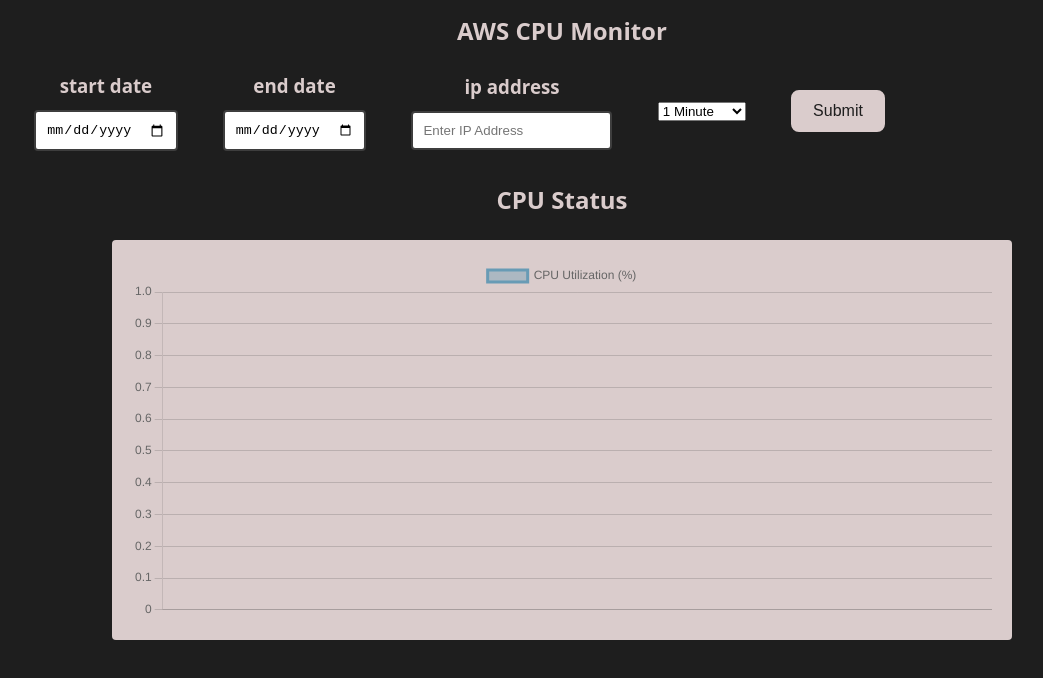
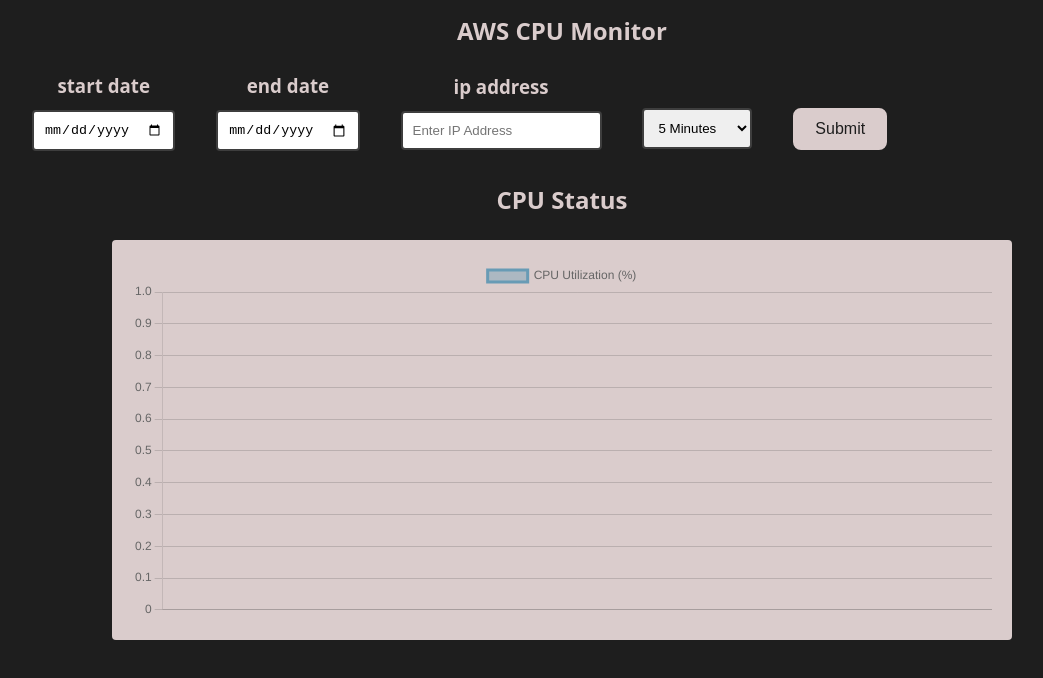
Before and after one commit to TheZohar11/CPUMonitor, a React (Vite) app in the folder faddom-monitor/: page / in a window 1280 px wide. Shown: the top 678 px of the page, without its empty margins (78-1121 px from the left). Built offline with nearby package versions, Linux system fonts and the light colour scheme.

Commit message:
adding stylings to DropDown and Button

```diff
--- a/faddom-monitor/src/components/Button/Button.css
+++ b/faddom-monitor/src/components/Button/Button.css
@@ -1,4 +1,5 @@
 .custom-button {
+  margin-top: 35px;
   background-color: var(--soft-white);
   color: var(--soft-black);
   border: 2px solid var(--soft-white);
--- a/faddom-monitor/src/components/DropDown/DropDown.css
+++ b/faddom-monitor/src/components/DropDown/DropDown.css
@@ -1 +1,6 @@
-/* DropDown component styles */
+.drop-down {
+  margin-top: 35px;
+  padding: 10px;
+  border: 2px solid var(--soft-light-gray);
+  border-radius: 4px;
+}
--- a/faddom-monitor/src/constants.jsx
+++ b/faddom-monitor/src/constants.jsx
@@ -1,5 +1,4 @@
 export const INTERVAL_OPTIONS = [
-  { label: "1 Minute", value: 60 },
   { label: "5 Minutes", value: 300 },
   { label: "15 Minutes", value: 900 },
   { label: "1 Hour", value: 3600 },
```
